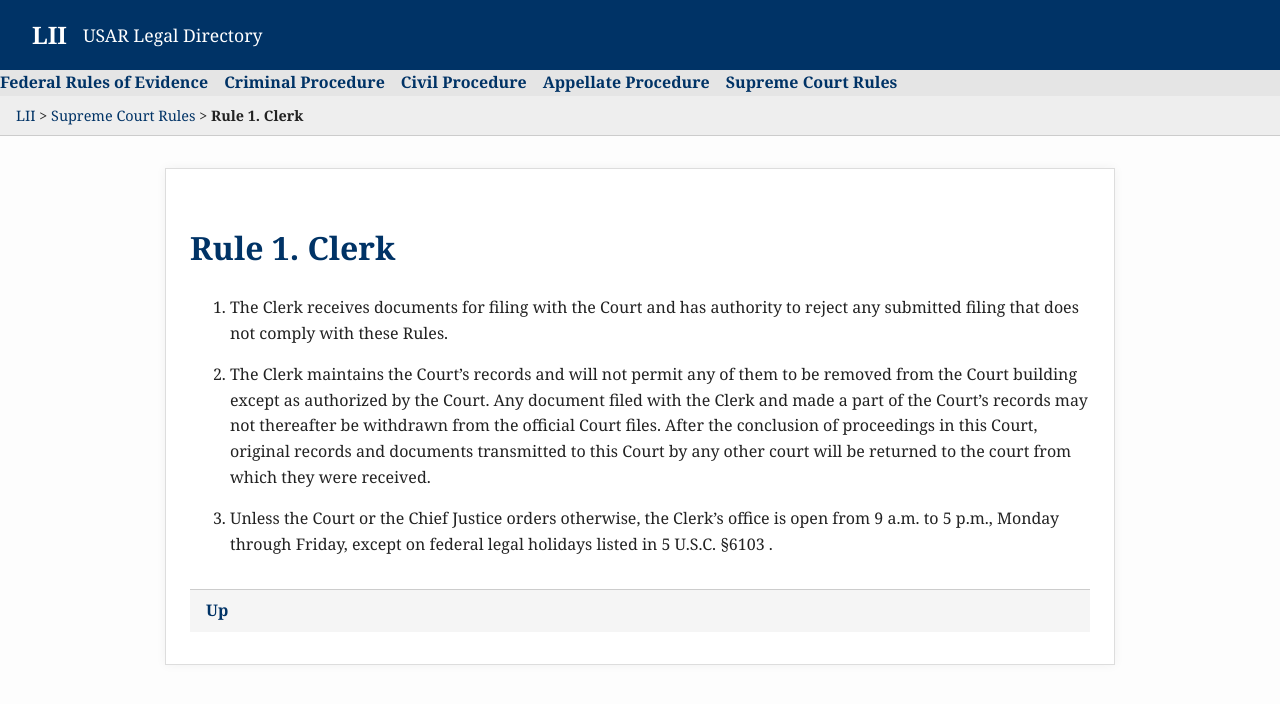
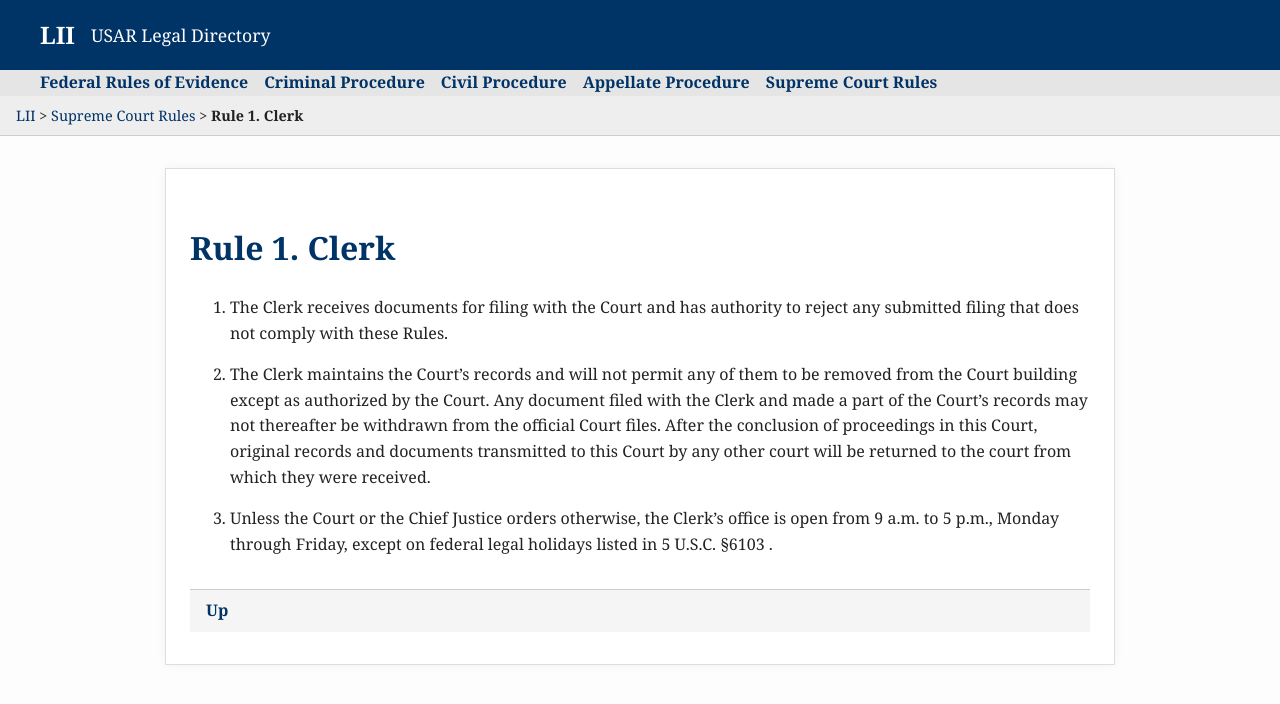
Before and after one commit to usarscotus/legal-directory, a Jekyll site: the page built from supct/rule_1.md, in a window 1280 px wide. Shown: the top 704 px of the page. Built offline with Jekyll 4.4.1, drawn with Linux system fonts in a browser that asks for light colours.

Commit message:
Update style.css

```diff
--- a/assets/style.css
+++ b/assets/style.css
@@ -28,9 +28,9 @@ main {
 }
 
 .header-container {
-  max-width: 100%;
+  max-width: 1200px;
+  margin: 0 auto;
   padding: 1rem 2rem;
-  margin: 0 auto;
 }
 
 #cornell-topbar {
```
